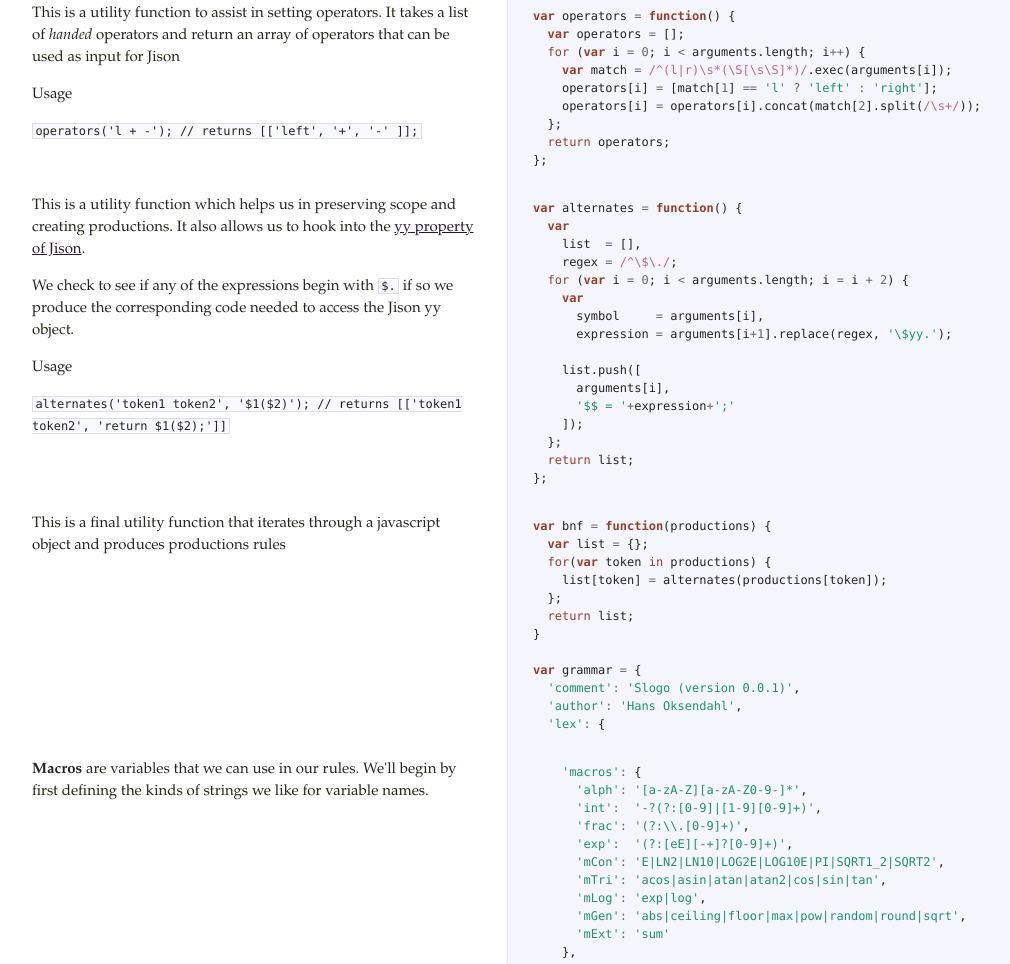
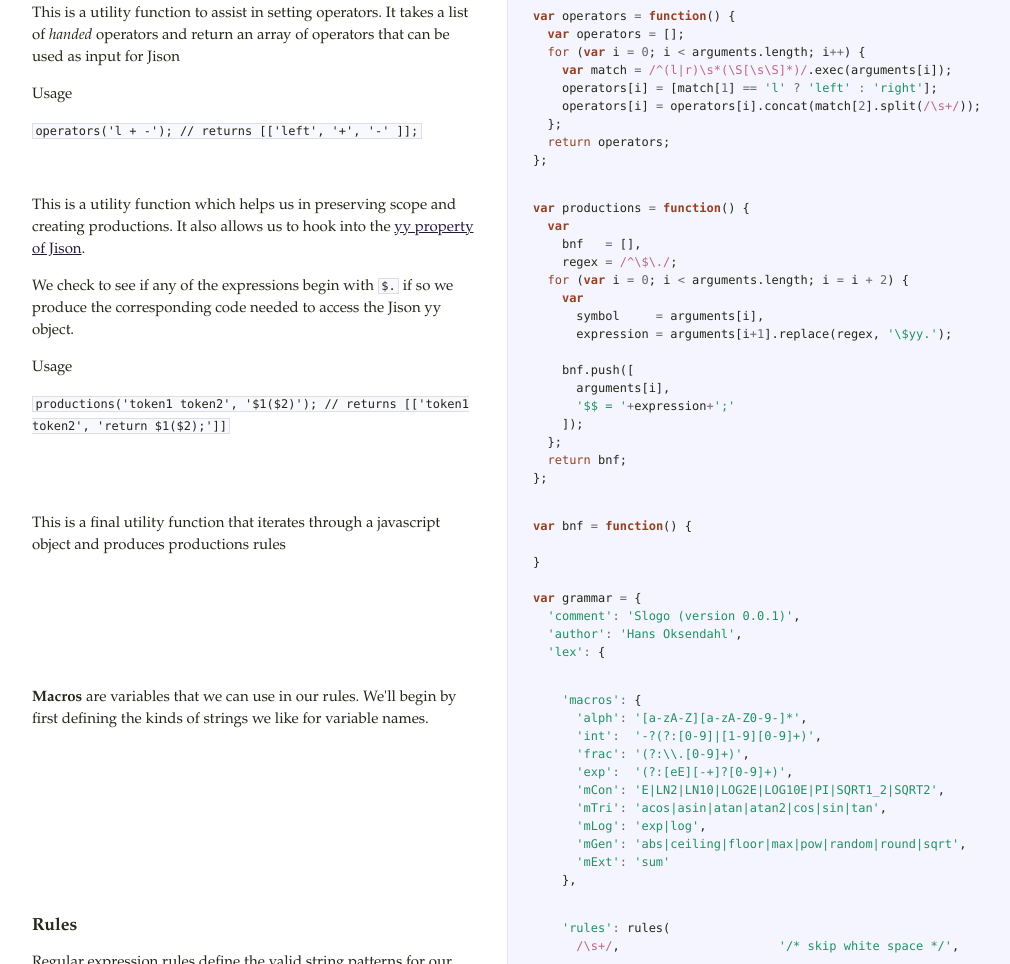
Before and after one commit to hansoksendahl/slogo, a plain HTML site: page docs/grammar.html in a window 1280 px wide. Shown: the part 825-1789 px from the top of the page, without its empty margins (18-1028 px from the left). Drawn offline with Linux system fonts and the light colour scheme.

Commit message:
built on: Thu Apr 14 2011 20:37:18 GMT-0700 (PDT)

```diff
--- a/docs/grammar.html
+++ b/docs/grammar.html
@@ -45,28 +45,24 @@
 
 <p>Usage</p>
 
-<p><code>alternates('token1 token2', '$1($2)'); // returns [['token1 token2', 'return $1($2);']]</code></p>             </td>             <td class="code">               <div class="highlight"><pre><span class="kd">var</span> <span class="nx">alternates</span> <span class="o">=</span> <span class="kd">function</span><span class="p">()</span> <span class="p">{</span>
+<p><code>productions('token1 token2', '$1($2)'); // returns [['token1 token2', 'return $1($2);']]</code></p>             </td>             <td class="code">               <div class="highlight"><pre><span class="kd">var</span> <span class="nx">productions</span> <span class="o">=</span> <span class="kd">function</span><span class="p">()</span> <span class="p">{</span>
   <span class="kd">var</span>
-    <span class="nx">list</span>  <span class="o">=</span> <span class="p">[],</span>
+    <span class="nx">bnf</span>   <span class="o">=</span> <span class="p">[],</span>
     <span class="nx">regex</span> <span class="o">=</span> <span class="sr">/^\$\./</span><span class="p">;</span>
   <span class="k">for</span> <span class="p">(</span><span class="kd">var</span> <span class="nx">i</span> <span class="o">=</span> <span class="mi">0</span><span class="p">;</span> <span class="nx">i</span> <span class="o">&lt;</span> <span class="nx">arguments</span><span class="p">.</span><span class="nx">length</span><span class="p">;</span> <span class="nx">i</span> <span class="o">=</span> <span class="nx">i</span> <span class="o">+</span> <span class="mi">2</span><span class="p">)</span> <span class="p">{</span>
     <span class="kd">var</span>
       <span class="nx">symbol</span>     <span class="o">=</span> <span class="nx">arguments</span><span class="p">[</span><span class="nx">i</span><span class="p">],</span>
       <span class="nx">expression</span> <span class="o">=</span> <span class="nx">arguments</span><span class="p">[</span><span class="nx">i</span><span class="o">+</span><span class="mi">1</span><span class="p">].</span><span class="nx">replace</span><span class="p">(</span><span class="nx">regex</span><span class="p">,</span> <span class="s1">&#39;\$yy.&#39;</span><span class="p">);</span>
 
-    <span class="nx">list</span><span class="p">.</span><span class="nx">push</span><span class="p">([</span>
+    <span class="nx">bnf</span><span class="p">.</span><span class="nx">push</span><span class="p">([</span>
       <span class="nx">arguments</span><span class="p">[</span><span class="nx">i</span><span class="p">],</span>
       <span class="s1">&#39;$$ = &#39;</span><span class="o">+</span><span class="nx">expression</span><span class="o">+</span><span class="s1">&#39;;&#39;</span>
     <span class="p">]);</span>
   <span class="p">};</span>
-  <span class="k">return</span> <span class="nx">list</span><span class="p">;</span>
+  <span class="k">return</span> <span class="nx">bnf</span><span class="p">;</span>
 <span class="p">};</span></pre></div>             </td>           </tr>                               <tr id="section-9">             <td class="docs">               <div class="pilwrap">                 <a class="pilcrow" href="#section-9">&#182;</a>               </div>               <p>This is a final utility function that iterates through a javascript object
-and produces productions rules </p>             </td>             <td class="code">               <div class="highlight"><pre><span class="kd">var</span> <span class="nx">bnf</span> <span class="o">=</span> <span class="kd">function</span><span class="p">(</span><span class="nx">productions</span><span class="p">)</span> <span class="p">{</span>
-  <span class="kd">var</span> <span class="nx">list</span> <span class="o">=</span> <span class="p">{};</span>
-  <span class="k">for</span><span class="p">(</span><span class="kd">var</span> <span class="nx">token</span> <span class="k">in</span> <span class="nx">productions</span><span class="p">)</span> <span class="p">{</span>
-    <span class="nx">list</span><span class="p">[</span><span class="nx">token</span><span class="p">]</span> <span class="o">=</span> <span class="nx">alternates</span><span class="p">(</span><span class="nx">productions</span><span class="p">[</span><span class="nx">token</span><span class="p">]);</span>
-  <span class="p">};</span>
-  <span class="k">return</span> <span class="nx">list</span><span class="p">;</span>
+and produces productions rules </p>             </td>             <td class="code">               <div class="highlight"><pre><span class="kd">var</span> <span class="nx">bnf</span> <span class="o">=</span> <span class="kd">function</span><span class="p">()</span> <span class="p">{</span>
+
 <span class="p">}</span>
 
 <span class="kd">var</span> <span class="nx">grammar</span> <span class="o">=</span> <span class="p">{</span>
@@ -126,7 +122,7 @@
 context-free grammars.</p>
 
 <p>For LR grammars each <em>production</em> is read from left-to-right returning
-the right most <em>derivation</em>.</p>             </td>             <td class="code">               <div class="highlight"><pre>  <span class="s1">&#39;bnf&#39;</span><span class="o">:</span> <span class="nx">bnf</span><span class="p">({</span>
+the right most <em>derivation</em>.</p>             </td>             <td class="code">               <div class="highlight"><pre>  <span class="s1">&#39;bnf&#39;</span><span class="o">:</span> <span class="p">{</span>
     <span class="s1">&#39;PROGRAM&#39;</span><span class="o">:</span> <span class="p">[</span>
       <span class="s1">&#39;EXPRESSION EOF&#39;</span><span class="p">,</span> <span class="s1">&#39;$1; return $1&#39;</span>
     <span class="p">],</span>
@@ -151,7 +147,7 @@
     <span class="s1">&#39;ARGUMENTLIST&#39;</span><span class="o">:</span> <span class="p">{</span>
 
     <span class="p">}</span>
-  <span class="p">})</span>
+  <span class="p">}</span>
 <span class="p">};</span></pre></div>             </td>           </tr>                               <tr id="section-18">             <td class="docs">               <div class="pilwrap">                 <a class="pilcrow" href="#section-18">&#182;</a>               </div>               <p>Create a new Jison Parser</p>             </td>             <td class="code">               <div class="highlight"><pre><span class="kd">var</span> <span class="nx">parser</span> <span class="o">=</span> <span class="k">new</span> <span class="nx">jison</span><span class="p">.</span><span class="nx">Parser</span><span class="p">(</span><span class="nx">grammar</span><span class="p">);</span></pre></div>             </td>           </tr>                               <tr id="section-19">             <td class="docs">               <div class="pilwrap">                 <a class="pilcrow" href="#section-19">&#182;</a>               </div>               <p>Include our helper functions from <code>scope.js</code>.</p>             </td>             <td class="code">               <div class="highlight"><pre><span class="nx">parser</span><span class="p">.</span><span class="nx">yy</span> <span class="o">=</span> <span class="nx">jisonHelpers</span><span class="p">;</span>
 
 <span class="nx">parser</span><span class="p">.</span><span class="nx">generate</span><span class="p">();</span></pre></div>             </td>           </tr>                               <tr id="section-20">             <td class="docs">               <div class="pilwrap">                 <a class="pilcrow" href="#section-20">&#182;</a>               </div>               <p>export our parse functions</p>             </td>             <td class="code">               <div class="highlight"><pre><span class="nx">exports</span><span class="p">.</span><span class="nx">parser</span> <span class="o">=</span> <span class="nx">parser</span><span class="p">;</span>
```
Also changed, not shown: docs/scope.html (+6 -2 lines), index.html (line endings or trailing spaces).
